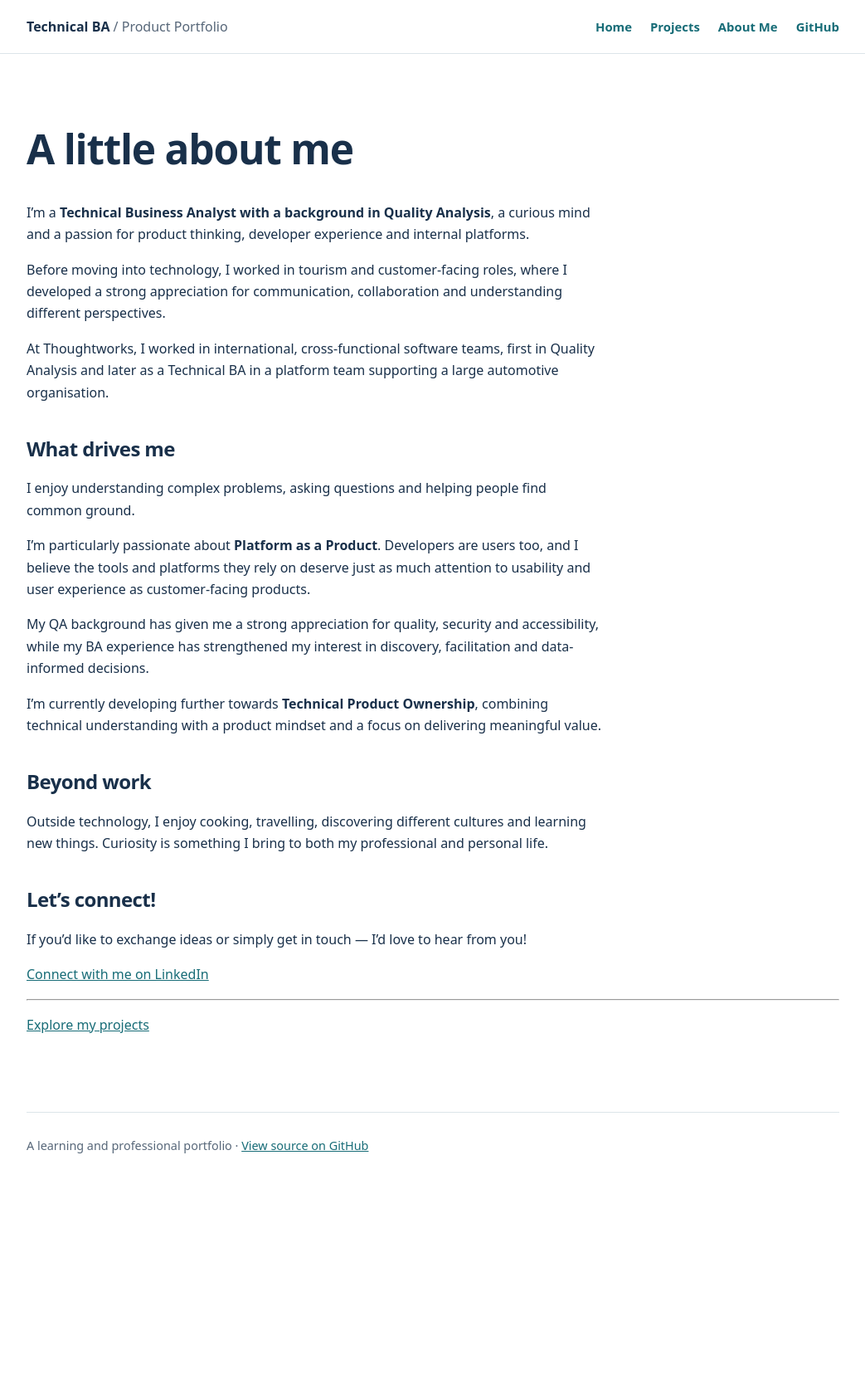
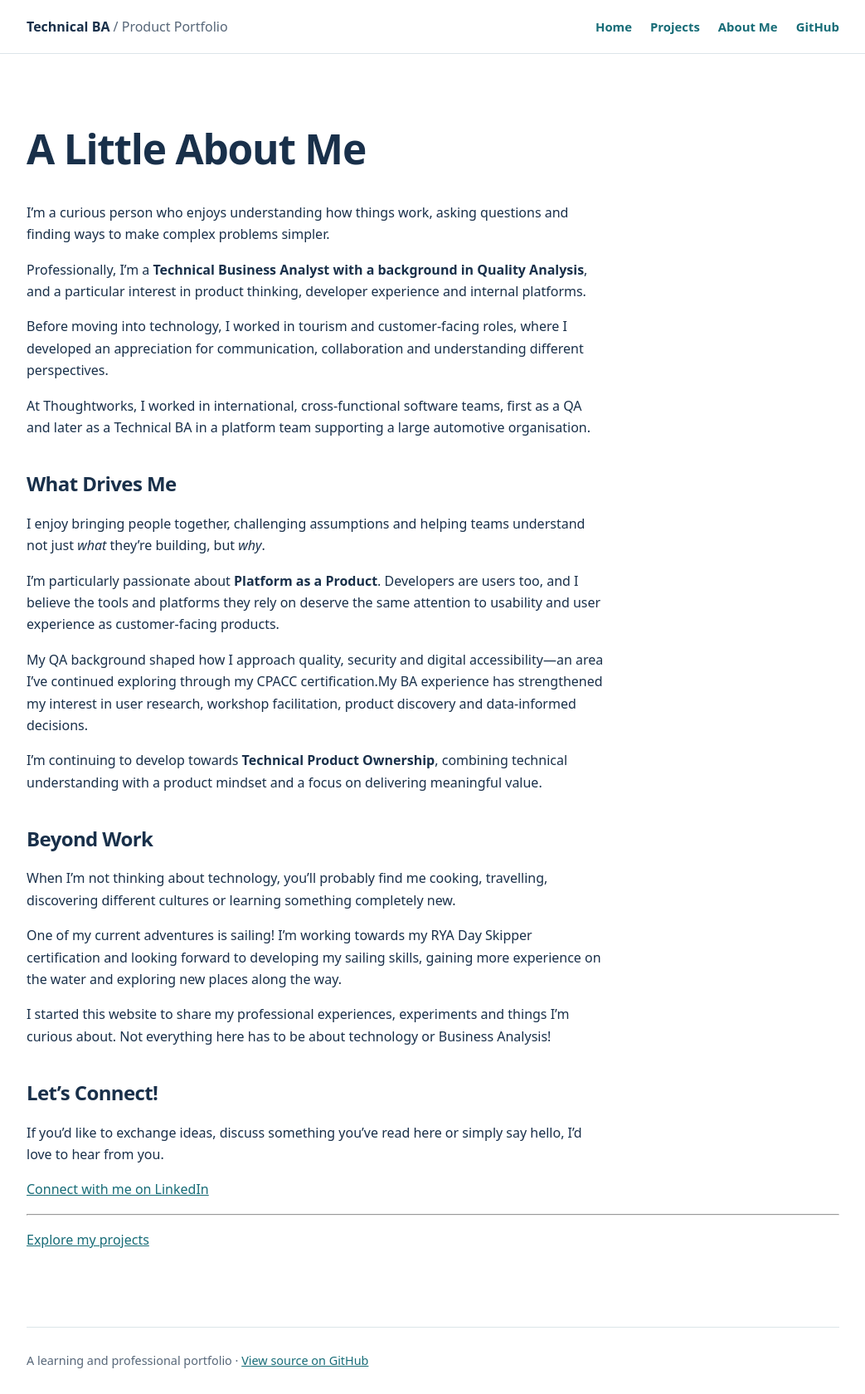
Before and after one commit to Jenbn/Jenbn.github.io, a Jekyll site: the page built from about.md, in a window 1280 px wide. Shown: the whole page at 83% size, without its empty margins (118-1161 px from the left). Built offline with Jekyll 4.4.1, drawn with Linux system fonts in a browser that asks for light colours; before the commit the page ends 1421 px from its top, so only the background shows below that.

Commit message:
JDR| Refactor case studies to be more accessible (mainly headings), improve readability of cases studies and AboutMe page

```diff
--- a/about.md
+++ b/about.md
@@ -4,31 +4,37 @@ title: About Me
 permalink: /about/
 ---
 
-# A little about me
+# A Little About Me
 
-I'm a **Technical Business Analyst with a background in Quality Analysis**, a curious mind and a passion for product thinking, developer experience and internal platforms.
+I'm a curious person who enjoys understanding how things work, asking questions and finding ways to make complex problems simpler.
 
-Before moving into technology, I worked in tourism and customer-facing roles, where I developed a strong appreciation for communication, collaboration and understanding different perspectives.
+Professionally, I'm a **Technical Business Analyst with a background in Quality Analysis**, and a particular interest in product thinking, developer experience and internal platforms.
 
-At Thoughtworks, I worked in international, cross-functional software teams, first in Quality Analysis and later as a Technical BA in a platform team supporting a large automotive organisation.
+Before moving into technology, I worked in tourism and customer-facing roles, where I developed an appreciation for communication, collaboration and understanding different perspectives.
 
-## What drives me
+At Thoughtworks, I worked in international, cross-functional software teams, first as a QA and later as a Technical BA in a platform team supporting a large automotive organisation.
 
-I enjoy understanding complex problems, asking questions and helping people find common ground.
+## What Drives Me
 
-I'm particularly passionate about **Platform as a Product**. Developers are users too, and I believe the tools and platforms they rely on deserve just as much attention to usability and user experience as customer-facing products.
+I enjoy bringing people together, challenging assumptions and helping teams understand not just *what* they're building, but *why*.
 
-My QA background has given me a strong appreciation for quality, security and accessibility, while my BA experience has strengthened my interest in discovery, facilitation and data-informed decisions.
+I'm particularly passionate about **Platform as a Product**. Developers are users too, and I believe the tools and platforms they rely on deserve the same attention to usability and user experience as customer-facing products.
 
-I'm currently developing further towards **Technical Product Ownership**, combining technical understanding with a product mindset and a focus on delivering meaningful value.
+My QA background shaped how I approach quality, security and digital accessibility—an area I've continued exploring through my CPACC certification.My BA experience has strengthened my interest in user research, workshop facilitation, product discovery and data-informed decisions.
 
-## Beyond work
+I'm continuing to develop towards **Technical Product Ownership**, combining technical understanding with a product mindset and a focus on delivering meaningful value.
 
-Outside technology, I enjoy cooking, travelling, discovering different cultures and learning new things. Curiosity is something I bring to both my professional and personal life.
+## Beyond Work
 
-## Let's connect!
+When I'm not thinking about technology, you'll probably find me cooking, travelling, discovering different cultures or learning something completely new.
 
-If you'd like to exchange ideas or simply get in touch — I'd love to hear from you!
+One of my current adventures is sailing! I'm working towards my RYA Day Skipper certification and looking forward to developing my sailing skills, gaining more experience on the water and exploring new places along the way.
+
+I started this website to share my professional experiences, experiments and things I'm curious about. Not everything here has to be about technology or Business Analysis!
+
+## Let's Connect!
+
+If you'd like to exchange ideas, discuss something you've read here or simply say hello, I'd love to hear from you.
 
 [Connect with me on LinkedIn](https://www.linkedin.com/in/jenifer-deniz-rodriguez/){:target="_blank" rel="noopener noreferrer"}
 
```
